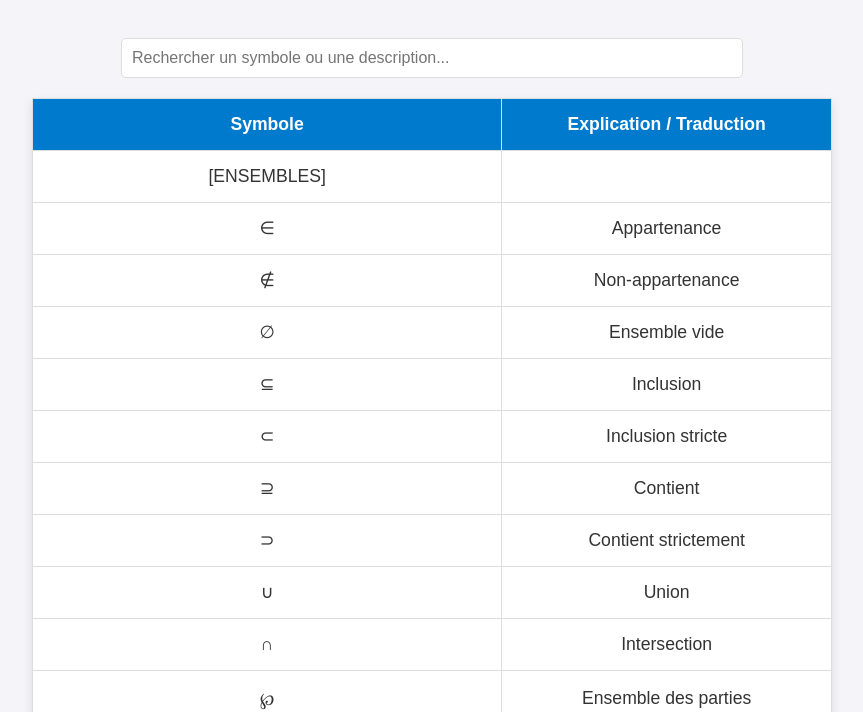
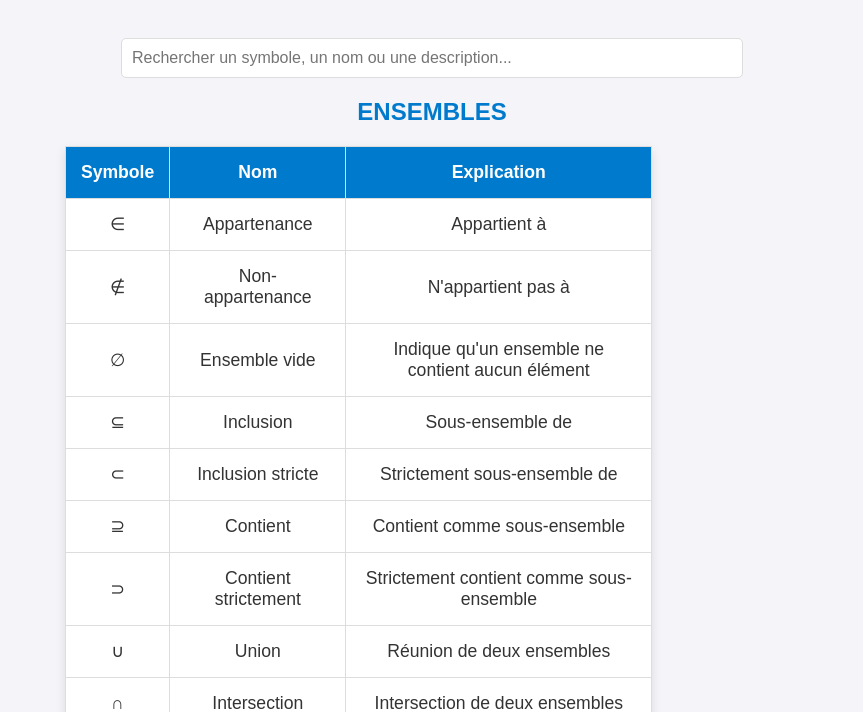
Before and after one commit to Lost-Cyrano/Symbole--Math, a plain HTML site: page index.html in a window 1280 px wide. Shown: the part 88-800 px from the top of the page, without its empty margins (208-1071 px from the left). Drawn offline with Linux system fonts and the light colour scheme.

Commit message:
Update index.html

```diff
--- a/index.html
+++ b/index.html
@@ -18,6 +18,12 @@
             color: #007acc;
             margin-top: 20px;
         }
+        .theme-title {
+            color: #007acc;
+            margin-top: 20px;
+            font-size: 1.5rem;
+            text-align: center;
+        }
         #search-bar {
             width: 80%;
             max-width: 600px;
@@ -31,7 +37,7 @@
             width: 80%;
             max-width: 800px;
             border-collapse: collapse;
-            margin-top: 20px;
+            margin-top: 10px;
             box-shadow: 0 4px 10px rgba(0, 0, 0, 0.1);
             background-color: white;
         }
@@ -71,43 +77,58 @@
 <body>
 
 <h1>Tableau des Symboles Mathématiques</h1>
-<input type="text" id="search-bar" placeholder="Rechercher un symbole ou une description..." oninput="filtrerSymboles()">
+<input type="text" id="search-bar" placeholder="Rechercher un symbole, un nom ou une description..." oninput="filtrerSymboles()">
 
-<table id="symbolTable">
-    <thead>
-        <tr>
-            <th>Symbole</th>
-            <th>Explication / Traduction</th>
-        </tr>
-    </thead>
-    <tbody>
-        <!-- Le contenu est généré dynamiquement -->
-    </tbody>
-</table>
+<div id="symbolContainer">
+    <!-- Les sections de symboles seront générées dynamiquement par JavaScript -->
+</div>
 
 <script>
-    let symboles = [];  // Stocke les symboles chargés depuis le fichier texte
+    let symbolesParChapitre = {};  // Stocke les symboles par chapitre
 
-    // Fonction pour charger le fichier symboles.txt
+    // Fonction pour charger et organiser les symboles par thème
     async function chargerSymboles() {
         const response = await fetch('symboles.txt');
         const data = await response.text();
-        symboles = data.split('\n').filter(line => line.trim() !== "").map(line => {
-            const [symbole, explication] = line.split('|').map(item => item.trim());
-            return { symbole, explication };
+
+        let currentTheme = null;
+        data.split('\n').forEach(line => {
+            line = line.trim();
+            if (line.startsWith('[') && line.endsWith(']')) {
+                // Nouveau thème
+                currentTheme = line.slice(1, -1);
+                symbolesParChapitre[currentTheme] = [];
+            } else if (currentTheme && line.includes('|')) {
+                const [symbole, nom, explication] = line.split('|').map(item => item.trim());
+                symbolesParChapitre[currentTheme].push({ symbole, nom, explication });
+            }
         });
-        genererTableau(symboles);
+        genererSections(symbolesParChapitre);
     }
 
-    // Génère le tableau avec les symboles fournis
-    function genererTableau(symbolesAFiltrer) {
-        const tbody = document.getElementById("symbolTable").querySelector("tbody");
-        tbody.innerHTML = "";  // Nettoyage de contenu précédent
+    // Fonction pour générer les sections du tableau par thème
+    function genererSections(data) {
+        const container = document.getElementById("symbolContainer");
+        container.innerHTML = "";  // Nettoyage de contenu précédent
 
-        symbolesAFiltrer.forEach((item) => {
+        for (const [theme, symboles] of Object.entries(data)) {
+            // Création du titre du thème
+            const themeTitle = document.createElement("h2");
+            themeTitle.className = "theme-title";
+            themeTitle.textContent = theme;
+            container.appendChild(themeTitle);
+
+            // Création du tableau pour le thème
+            const table = document.createElement("table");
+            const thead = document.createElement("thead");
+            thead.innerHTML = `<tr><th>Symbole</th><th>Nom</th><th>Explication</th></tr>`;
+            table.appendChild(thead);
+
+            const tbody = document.createElement("tbody");
+            symboles.forEach((item) => {
                 const row = document.createElement("tr");
 
-            // Crée la cellule du symbole avec un événement de clic
+                // Cellule du symbole avec l'option de copier
                 const symboleCell = document.createElement("td");
                 symboleCell.textContent = item.symbole;
                 symboleCell.onclick = () => copyToClipboard(item.symbole, symboleCell);
@@ -116,17 +137,25 @@
                 notice.textContent = "Copié !";
                 symboleCell.appendChild(notice);
 
-            // Crée la cellule de l'explication
+                // Cellule du nom
+                const nomCell = document.createElement("td");
+                nomCell.textContent = item.nom;
+
+                // Cellule de l'explication
                 const explicationCell = document.createElement("td");
                 explicationCell.textContent = item.explication;
 
                 row.appendChild(symboleCell);
+                row.appendChild(nomCell);
                 row.appendChild(explicationCell);
                 tbody.appendChild(row);
             });
+            table.appendChild(tbody);
+            container.appendChild(table);
+        }
     }
 
-    // Fonction pour copier le symbole dans le presse-papier
+    // Fonction de copie dans le presse-papier
     function copyToClipboard(symbol, cell) {
         navigator.clipboard.writeText(symbol).then(() => {
             const notice = cell.querySelector('.copied-notice');
@@ -137,16 +166,25 @@
         });
     }
 
-    // Fonction de filtrage pour la barre de recherche
+    // Fonction de recherche pour filtrer les symboles
     function filtrerSymboles() {
         const query = document.getElementById("search-bar").value.toLowerCase();
+        const resultats = {};
+
+        for (const [theme, symboles] of Object.entries(symbolesParChapitre)) {
             const symbolesFiltrés = symboles.filter(item =>
-            item.symbole.toLowerCase().includes(query) || item.explication.toLowerCase().includes(query)
+                item.symbole.toLowerCase().includes(query) ||
+                item.nom.toLowerCase().includes(query) ||
+                item.explication.toLowerCase().includes(query)
             );
-        genererTableau(symbolesFiltrés);
+            if (symbolesFiltrés.length > 0) {
+                resultats[theme] = symbolesFiltrés;
+            }
+        }
+        genererSections(resultats);
     }
 
-    // Charger les symboles au démarrage de la page
+    // Chargement des symboles au démarrage
     document.addEventListener("DOMContentLoaded", chargerSymboles);
 </script>
 
```
Lines whose indentation alone changed are shown as unchanged.
